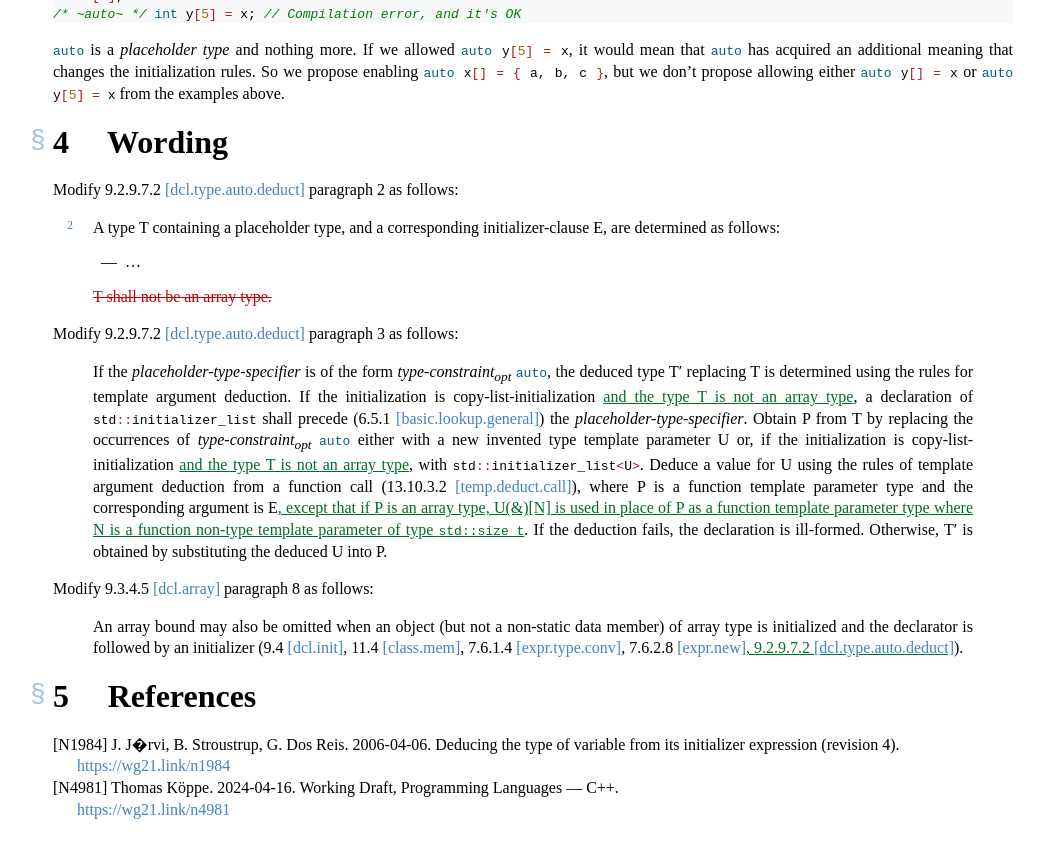
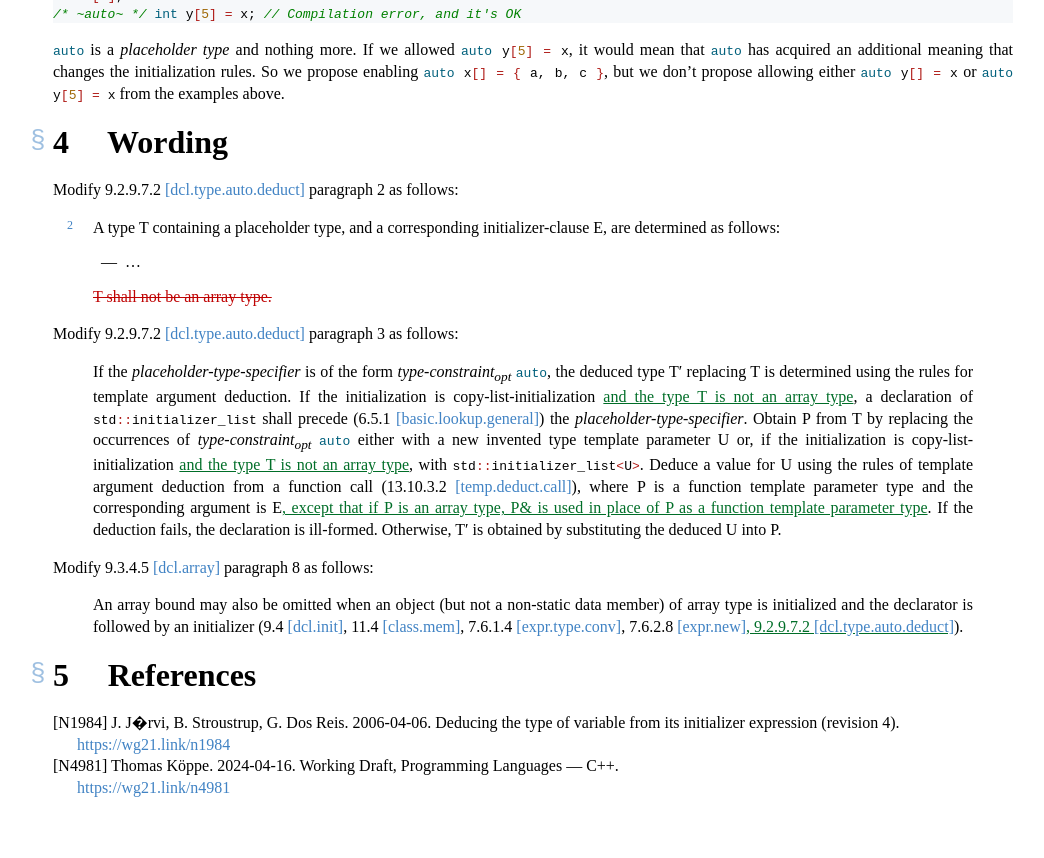
Before and after one commit to eoan-ermine/eoan-ermine.github.io, a Jekyll site: the page assets/html/auto-arr-proposal.html, which Jekyll copies as it is, in a window 1280 px wide and 900 px high, scrolled down 1536 px. Shown: the top 858 px of the window, without its empty margins (107-1151 px from the left). Built offline with Jekyll 4.4.1, drawn with Linux system fonts in a browser that asks for light colours.

Commit message:
Update auto-arr-proposal.html

```diff
--- a/assets/html/auto-arr-proposal.html
+++ b/assets/html/auto-arr-proposal.html
@@ -555,12 +555,10 @@ a function call (<span>13.10.3.2
 <a href="https://wg21.link/temp.deduct.call">[temp.deduct.call]</a></span>),
 where P is a function template parameter type and the corresponding
 argument is E<span class="add" style="color: #006e28"><ins>, except that
-if P is an array type, U(&amp;)[N] is used in place of P as a function
-template parameter type where N is a function non-type template
-parameter of type
-<span><code class="sourceCode default">std::size_t</code></span></ins></span>.
-If the deduction fails, the declaration is ill-formed. Otherwise, T′ is
-obtained by substituting the deduced U into P.</p>
+if P is an array type, P&amp; is used in place of P as a function
+template parameter type</ins></span>. If the deduction fails, the
+declaration is ill-formed. Otherwise, T′ is obtained by substituting the
+deduced U into P.</p>
 </blockquote>
 <p>Modify <span>9.3.4.5
 <a href="https://wg21.link/dcl.array">[dcl.array]</a></span> paragraph 8
```
